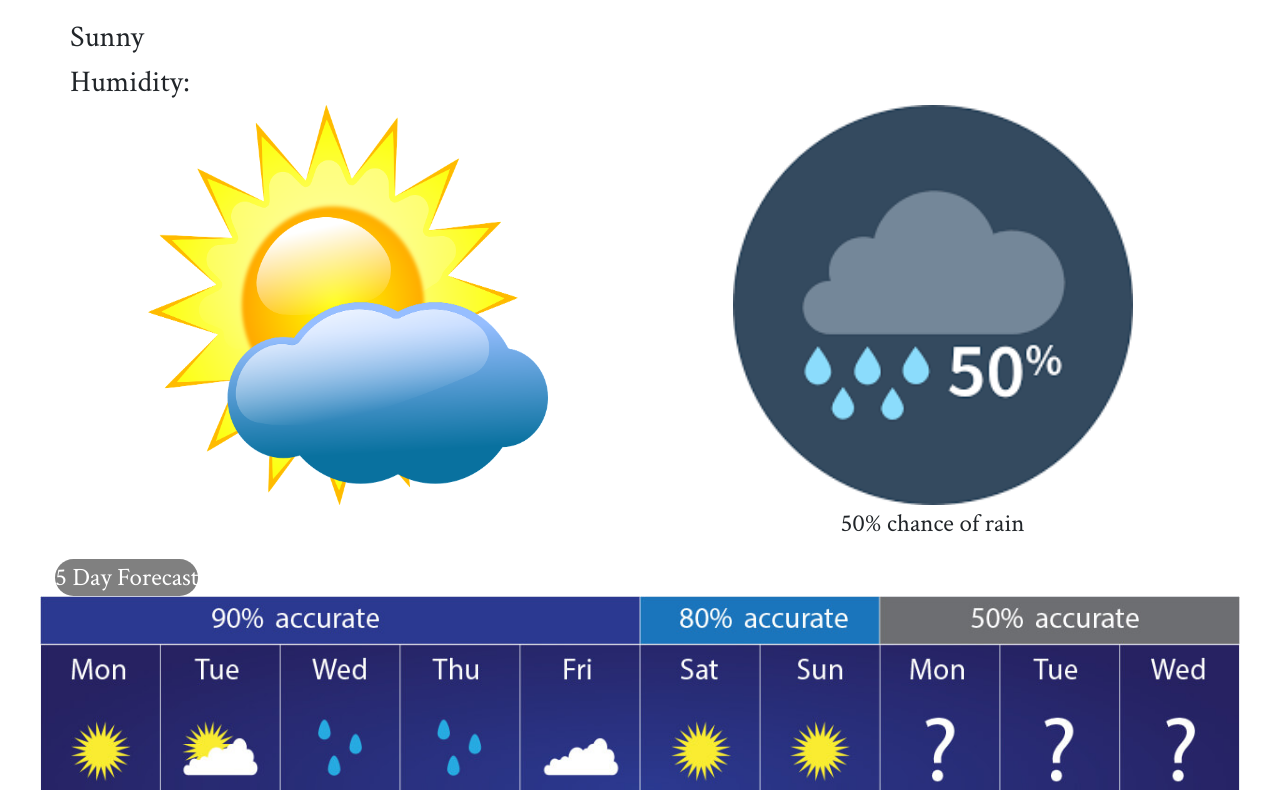
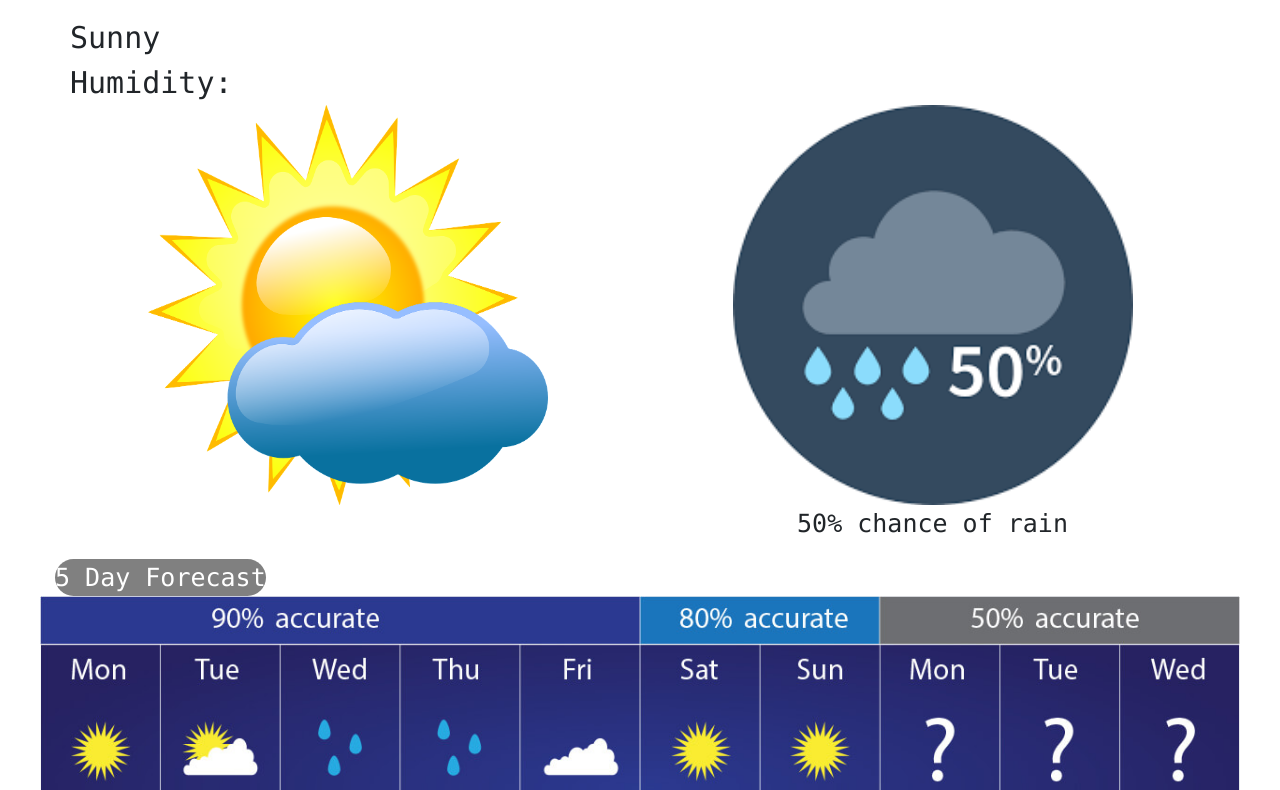
Before and after one commit to indigocloud/homework-for-week-6--2-, a website built with Parcel: page index.html in a window 1280 px wide. Shown: the part 175-965 px from the top of the page. Built offline with nearby package versions, Linux system fonts and the light colour scheme.

Commit message:
updated font family

```diff
--- a/src/styles.css
+++ b/src/styles.css
@@ -4,9 +4,11 @@ h1 {
   background-color: #808080;
   margin-left: -15px;
   margin-right: -15px;
+
 }
 h2 {
   font-size: 30px;
+
 }
 
 .sunEmoji {
@@ -25,32 +27,39 @@ div.imgContainer {
   margin-right: -15px;
 }
 div.container {
-  font-family: "Crimson Text", serif;
+  font-family: "Lucida Console", "Courier New", monospace;
 }
 p {
   font-size: 25px;
+  font-family: "Lucida Console", "Courier New", monospace;
 }
 .box-paragraph {
   background-color: grey;
   color: white;
   font-size: 25px;
   border-radius: 30px;
+  font-family: "Lucida Console", "Courier New", monospace;
 }
 .wind {
   font-size: 30px;
+  font-family: "Lucida Console", "Courier New", monospace;
 }
 .precipitation {
   font-size: 30px;
+  font-family: "Lucida Console", "Courier New", monospace;
 }
 .description {
   font-size: 30px;
+  font-family: "Lucida Console", "Courier New", monospace;
 }
 .humidity {
   font-size: 30px;
+  font-family: "Lucida Console", "Courier New", monospace;
 }
 li {
   text-transform: capitalize;
   list-style-type: none;
+  font-family: "Lucida Console", "Courier New", monospace;
 }
 ul {
   margin: 0;
```
